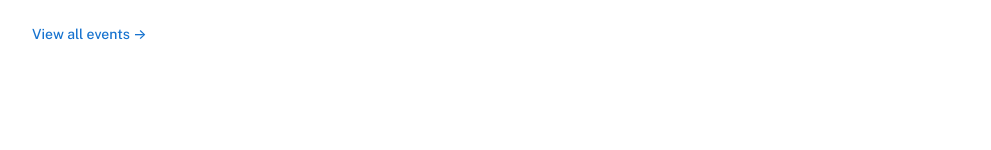
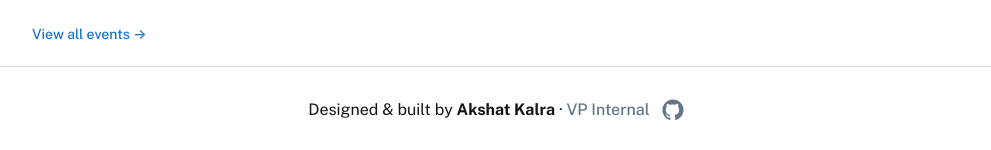
Before and after one commit to ubcbcra/website, a Next.js app: page / in a window 1280 px wide. Shown: the part 1293-1443 px from the top of the page, without its empty margins (144-1135 px from the left). Before the commit the page ends 1359 px from the top, so only its background shows below. Built offline with nearby package versions, Linux system fonts and the light colour scheme.

Commit message:
Add footer with GitHub link and designer credits to layout

```diff
--- a/src/app/layout.tsx
+++ b/src/app/layout.tsx
@@ -33,6 +33,31 @@ export default function RootLayout({
           <div className="layout-container flex h-full grow flex-col">
             <Navbar />
             {children}
+            <footer className="mt-auto px-6 py-8 text-center text-xs text-[#637588] border-t border-[#dce0e5]">
+              <div className="flex flex-col sm:flex-row gap-3 items-center justify-center">
+                <span className="text-[#111418] text-sm sm:text-base leading-tight">
+                  Designed &amp; built by <span className="font-semibold">Akshat Kalra</span> · <span className="text-[#637588] font-medium">VP Internal</span>
+                </span>
+                <a
+                  href="https://github.com/Akshat-Kalra"
+                  target="_blank"
+                  rel="noopener noreferrer"
+                  aria-label="GitHub profile: Akshat Kalra"
+                  className="text-[#637588] hover:text-[#1773cf] transition-colors"
+                >
+                  <svg
+                    xmlns="http://www.w3.org/2000/svg"
+                    viewBox="0 0 24 24"
+                    width="22"
+                    height="22"
+                    fill="currentColor"
+                    className="inline-block align-middle"
+                  >
+                    <path d="M12 .5C5.65.5.5 5.65.5 12c0 5.1 3.3 9.4 7.9 10.9.6.1.8-.3.8-.6v-2.1c-3.2.7-3.9-1.5-3.9-1.5-.5-1.2-1.2-1.5-1.2-1.5-1-.7.1-.7.1-.7 1.1.1 1.6 1.1 1.6 1.1 1 .1.7 1.8 2.7 1.3.1-.8.4-1.3.7-1.6-2.5-.3-5.1-1.3-5.1-5.7 0-1.3.5-2.4 1.1-3.2-.1-.3-.5-1.5.1-3.1 0 0 .9-.3 3.2 1.1a10.9 10.9 0 0 1 5.8 0c2.3-1.4 3.2-1.1 3.2-1.1.6 1.6.2 2.8.1 3.1.7.8 1.1 1.9 1.1 3.2 0 4.4-2.6 5.4-5.1 5.7.4.3.7 1 .7 2v3c0 .3.2.7.8.6A10.99 10.99 0 0 0 23.5 12C23.5 5.65 18.35.5 12 .5Z" />
+                  </svg>
+                </a>
+              </div>
+            </footer>
           </div>
         </div>
       </body>
```
